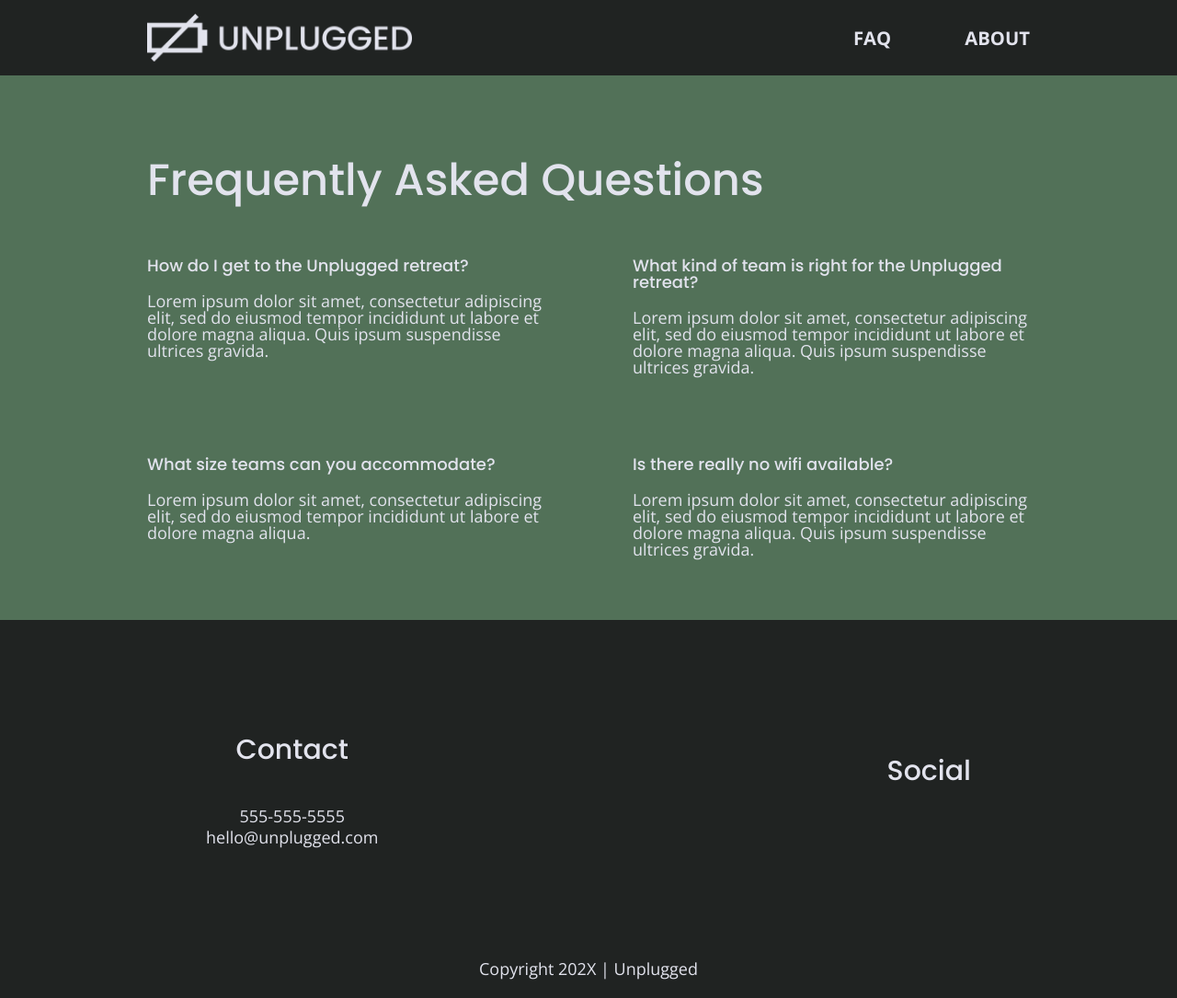
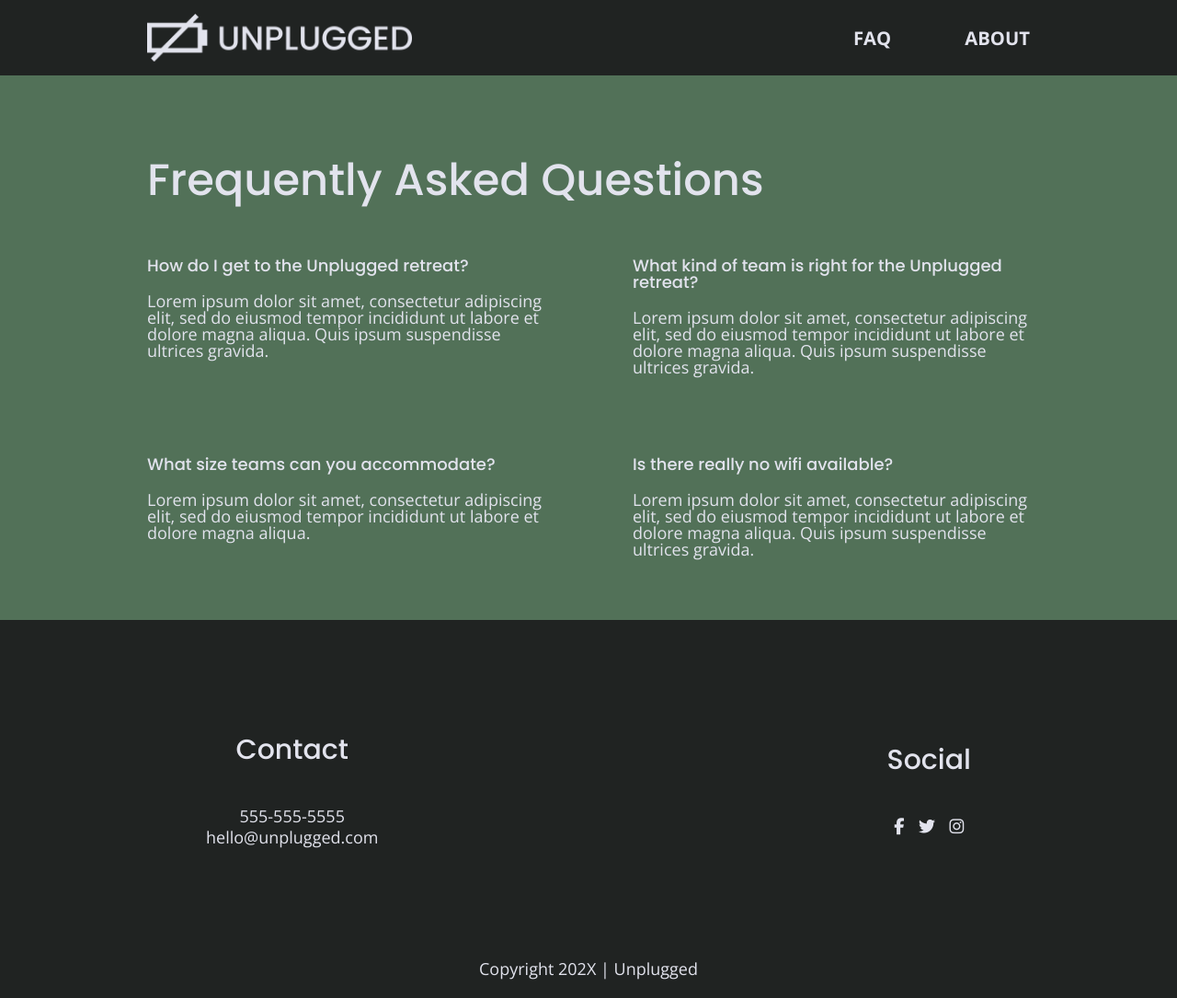
Before and after one commit to lesliemariemac/unplugged-retreat-starter, a website: page faq/index.html in a window 1280 px wide. Shown: the whole page at 92% size. Drawn offline with nearby package versions, Linux system fonts and the light colour scheme.

Commit message:
Added social icons

```diff
--- a/faq/index.html
+++ b/faq/index.html
@@ -86,13 +86,13 @@
           <h4>Social</h4>
           <div class="social-icons">
             <p>
-              <a href="https://www.facebook.com/Skillcrush/" target="_blank"></a>
+              <a href="https://www.facebook.com/Skillcrush/" target="_blank"><i class="fab fa-facebook-f"></i></a>
             </p>
             <p>
-              <a href="https://twitter.com/Skillcrush" target="_blank"></a>
+              <a href="https://twitter.com/Skillcrush" target="_blank"><i class="fab fa-twitter"></i></a>
             </p>
             <p>
-              <a href="https://www.instagram.com/skillcrush/" target="_blank"></a>
+              <a href="https://www.instagram.com/skillcrush/" target="_blank"><i class="fab fa-instagram"></i></a>
             </p>
           </div>
         </div>
```
Also changed, not shown: index.html (+3 -3 lines).
